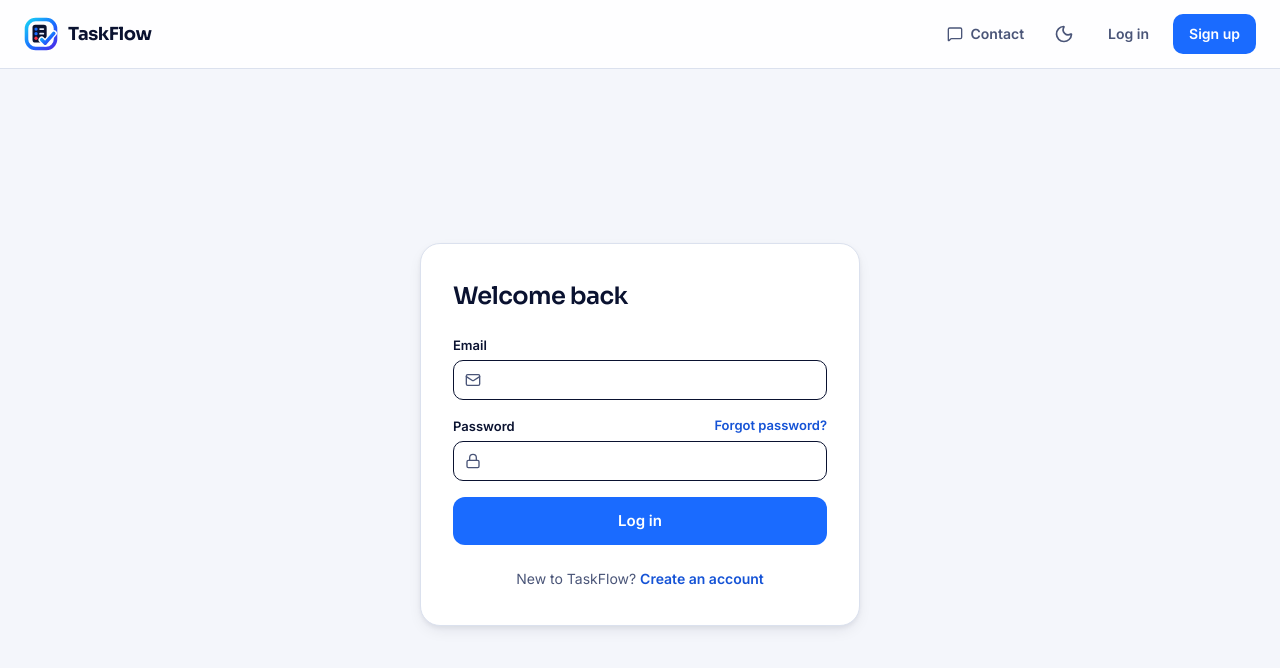
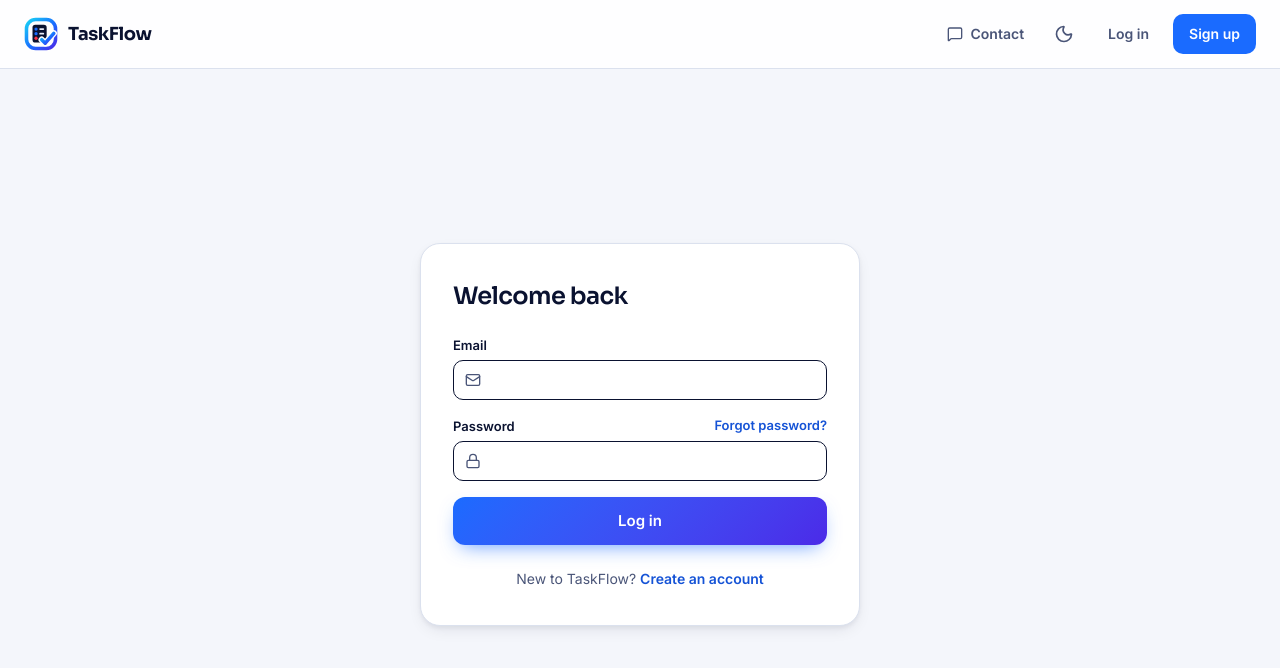
Before and after one commit to Faizan754/TaskFlow, a React (Vite) app: page /login in a window 1280 px wide. Shown: the top 668 px of the page. Built offline with nearby package versions, Linux system fonts and the light colour scheme; no server answers.

Commit message:
style: use brand gradient on all auth submit buttons

```diff
--- a/src/components/AuthForm.tsx
+++ b/src/components/AuthForm.tsx
@@ -9,7 +9,6 @@ import {
   btnBase,
   btnBrand,
   btnLg,
-  btnPrimary,
   inputIcon,
   inputWithIcon,
   label,
@@ -140,11 +139,7 @@ const AuthForm = ({
           <button
             type="submit"
             disabled={isLoading}
-            className={
-              showUsername
-                ? `${btnBase} ${btnLg} ${btnBrand} w-full`
-                : `${btnBase} ${btnLg} ${btnPrimary} w-full`
-            }
+            className={`${btnBase} ${btnLg} ${btnBrand} w-full`}
           >
             {isLoading ? (
               <>
--- a/src/pages/auth/ForgotPassword.tsx
+++ b/src/pages/auth/ForgotPassword.tsx
@@ -16,10 +16,10 @@ import {
   authHeading,
   authPage,
   btnBase,
+  btnBrand,
   btnGhost,
   btnLg,
   btnMd,
-  btnPrimary,
   btnSecondary,
   iconTile,
   iconTileSuccess,
@@ -134,7 +134,7 @@ const ForgotPassword = () => {
           <button
             type="submit"
             disabled={isLoading}
-            className={`${btnBase} ${btnLg} ${btnPrimary} w-full`}
+            className={`${btnBase} ${btnLg} ${btnBrand} w-full`}
           >
             {isLoading ? (
               <>
--- a/src/pages/auth/ResetPassword.tsx
+++ b/src/pages/auth/ResetPassword.tsx
@@ -10,6 +10,7 @@ import {
   authHeading,
   authPage,
   btnBase,
+  btnBrand,
   btnLg,
   btnPrimary,
   hint,
@@ -155,7 +156,7 @@ const ResetPassword = () => {
           <button
             type="submit"
             disabled={isLoading}
-            className={`${btnBase} ${btnLg} ${btnPrimary} w-full`}
+            className={`${btnBase} ${btnLg} ${btnBrand} w-full`}
           >
             {isLoading ? (
               <>
```
